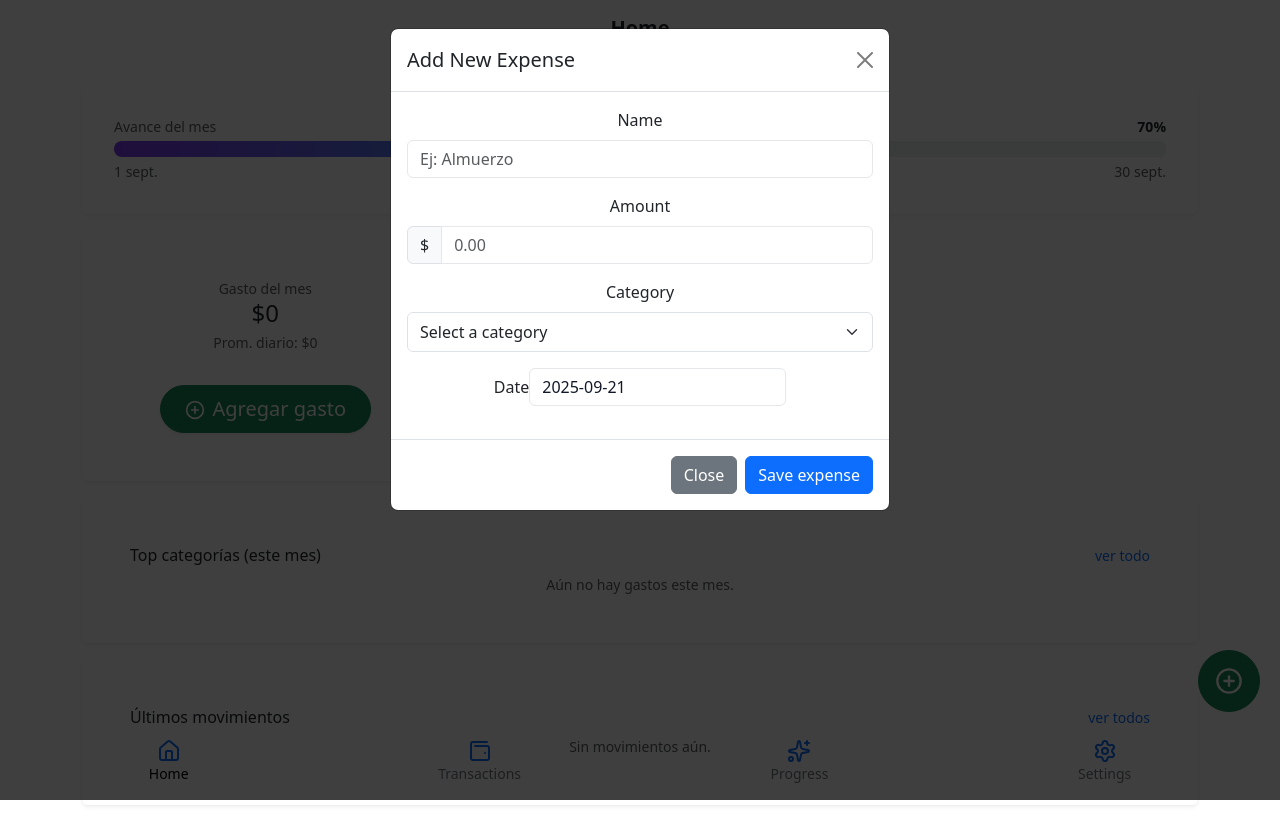
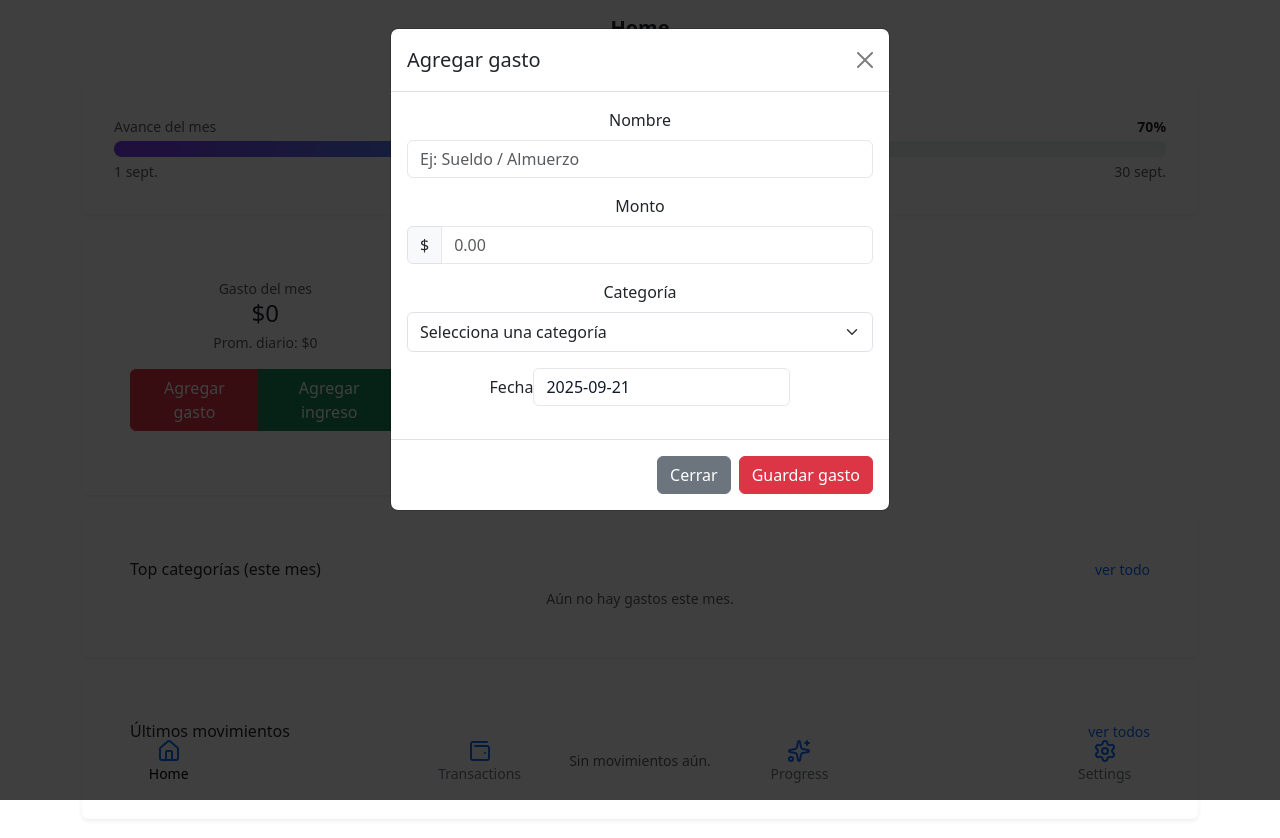
Before and after one commit to Cyttariasp/neo-tracker, a React (Vite) app: page / in a window 1280 px wide. Both pictures are taken after a click on the button "Agregar gasto". Shown: the top 838 px of the page. Built offline with nearby package versions, Linux system fonts and the light colour scheme; the HTML template or start-up script is replaced by a standard one.

Commit message:
feat: create comprehensive Home dashboard with expense overview

```diff
--- a/src/components/AddNewExpense.jsx
+++ b/src/components/AddNewExpense.jsx
@@ -1,11 +1,29 @@
-// AddNewExpense.jsx
-import { useState, useRef } from "react";
+// src/components/AddNewExpense.jsx
+import { useEffect, useRef, useState } from "react";
 import { PlusCircle } from "lucide-react";
 import DatePicker from "react-datepicker";
 import "react-datepicker/dist/react-datepicker.css";
 import { Modal } from "bootstrap";
 
-function AddNewExpense({ onAdd, variant = "fab" }) {
+/**
+ * Componente de alta de movimientos (gasto/ingreso)
+ *
+ * Props:
+ * - onAdd?: (tx) => void
+ * - variant?: "inline" | "fab"           (estilo del botón interno si trigger="internal")
+ * - trigger?: "internal" | "none"        ("internal" dibuja botón; "none" solo dibuja el modal)
+ * - kind?: "expense" | "income"          (si viene, fija el tipo y oculta el toggle interno)
+ * - label?: string                       (texto del botón interno)
+ * - idSuffix?: string                    (sufijo para generar un id de modal único)
+ */
+function AddNewExpense({
+  onAdd,
+  variant = "inline",
+  trigger = "internal",
+  kind: fixedKind,      // si viene, el usuario no cambia el tipo
+  label,
+  idSuffix = "default",
+}) {
   const [form, setForm] = useState({
     description: "",
     amount: "",
@@ -13,7 +31,13 @@ function AddNewExpense({ onAdd, variant = "fab" }) {
     date: new Date(),
   });
 
-  const modalId = "expenseModal";
+  const [kind, setKind] = useState(fixedKind || "expense"); // "expense" | "income"
+  useEffect(() => {
+    if (fixedKind) setKind(fixedKind);
+  }, [fixedKind]);
+
+  const isExpense = kind === "expense";
+  const modalId = `addTxModal-${idSuffix}`;
   const modalRef = useRef(null);
 
   const handleChange = (e) => {
@@ -29,6 +53,7 @@ function AddNewExpense({ onAdd, variant = "fab" }) {
     e.preventDefault();
     if (!form.description || !form.amount || !form.category || !form.date) return;
 
+    // YYYY-MM-DD (local)
     const y = form.date.getFullYear();
     const m = String(form.date.getMonth() + 1).padStart(2, "0");
     const d = String(form.date.getDate()).padStart(2, "0");
@@ -39,92 +64,153 @@ function AddNewExpense({ onAdd, variant = "fab" }) {
       amount: Number(form.amount),
       category: form.category,
       date: dateStr,
+      kind,
     });
 
+    // Reset (fecha vuelve a hoy)
     setForm({ description: "", amount: "", category: "", date: new Date() });
 
+    // Cerrar modal con la API de Bootstrap
     const el = document.getElementById(modalId);
     if (el) Modal.getOrCreateInstance(el).hide();
   };
 
+  // Texto/estilo del botón disparador interno (si se usa)
+  const triggerLabel = label || (isExpense ? "Agregar gasto" : "Agregar ingreso");
+  const triggerClass =
+    variant === "inline"
+      ? `btn ${isExpense ? "btn-danger" : "btn-success"} btn-lg rounded-pill px-4 shadow-sm`
+      : "btn btn-success rounded-circle p-3 position-fixed btn-fab";
+
   return (
     <>
-      {/* Disparador */}
-      {variant === "fab" ? (
-        <button
-          className="btn btn-success rounded-circle p-3 position-fixed btn-fab"
-          style={{ bottom: "88px", right: "20px" }}
-          data-bs-toggle="modal"
-          data-bs-target={`#${modalId}`}
-          aria-label="Agregar gasto"
-        >
-          <PlusCircle size={28} />
-        </button>
-      ) : (
-        <div className="d-flex justify-content-center my-3">
+      {/* Botón disparador interno (opcional) */}
+      {trigger === "internal" && (
+        <div className={variant === "inline" ? "d-flex justify-content-center my-2" : ""}>
           <button
-            className="btn btn-success btn-lg rounded-pill px-4 shadow-sm"
+            className={triggerClass}
             data-bs-toggle="modal"
             data-bs-target={`#${modalId}`}
+            aria-label={triggerLabel}
+            style={variant === "fab" ? { bottom: "88px", right: "20px" } : undefined}
           >
-            <PlusCircle size={20} className="me-2" />
-            Agregar gasto
+            <PlusCircle size={variant === "inline" ? 20 : 28} className={variant === "inline" ? "me-2" : ""} />
+            {variant === "inline" && triggerLabel}
           </button>
         </div>
       )}
 
       {/* Modal */}
-      <div className="modal fade" id={modalId} tabIndex="-1" aria-labelledby="expenseModalLabel" aria-hidden="true" ref={modalRef}>
+      <div
+        className="modal fade"
+        id={modalId}
+        tabIndex="-1"
+        aria-labelledby={`${modalId}-label`}
+        aria-hidden="true"
+        ref={modalRef}
+      >
         <div className="modal-dialog">
           <div className="modal-content">
+
             <div className="modal-header">
-              <h1 className="modal-title fs-5" id="expenseModalLabel">Add New Expense</h1>
-              <button type="button" className="btn-close" data-bs-dismiss="modal" aria-label="Close" />
+              <h1 className="modal-title fs-5" id={`${modalId}-label`}>
+                {isExpense ? "Agregar gasto" : "Agregar ingreso"}
+              </h1>
+              <button type="button" className="btn-close" data-bs-dismiss="modal" aria-label="Cerrar" />
             </div>
 
             <form onSubmit={handleSubmit}>
               <div className="modal-body">
+                {/* Si NO viene fixedKind, mostramos un mini toggle para elegir tipo */}
+                {!fixedKind && (
+                  <div className="btn-group mb-3" role="group" aria-label="Tipo de movimiento">
+                    <button
+                      type="button"
+                      className={`btn ${isExpense ? "btn-danger" : "btn-outline-danger"}`}
+                      onClick={() => setKind("expense")}
+                    >
+                      Gasto
+                    </button>
+                    <button
+                      type="button"
+                      className={`btn ${!isExpense ? "btn-success" : "btn-outline-success"}`}
+                      onClick={() => setKind("income")}
+                    >
+                      Ingreso
+                    </button>
+                  </div>
+                )}
+
                 <div className="mb-3">
-                  <label htmlFor="description" className="form-label">Name</label>
-                  <input id="description" name="description" type="text" className="form-control"
-                         placeholder="Ej: Almuerzo" value={form.description} onChange={handleChange} required />
+                  <label htmlFor={`${modalId}-description`} className="form-label">Nombre</label>
+                  <input
+                    id={`${modalId}-description`}
+                    name="description"
+                    type="text"
+                    className="form-control"
+                    placeholder="Ej: Sueldo / Almuerzo"
+                    value={form.description}
+                    onChange={handleChange}
+                    required
+                  />
                 </div>
 
                 <div className="mb-3">
-                  <label htmlFor="amount" className="form-label">Amount</label>
+                  <label htmlFor={`${modalId}-amount`} className="form-label">Monto</label>
                   <div className="input-group">
                     <span className="input-group-text">$</span>
-                    <input id="amount" name="amount" type="number" className="form-control"
-                           placeholder="0.00" step="0.01" min="0" inputMode="decimal"
-                           value={form.amount} onChange={handleChange} required />
+                    <input
+                      id={`${modalId}-amount`}
+                      name="amount"
+                      type="number"
+                      className="form-control"
+                      placeholder="0.00"
+                      step="0.01"
+                      min="0"
+                      inputMode="decimal"
+                      value={form.amount}
+                      onChange={handleChange}
+                      required
+                    />
                   </div>
                 </div>
 
                 <div className="mb-3">
-                  <label htmlFor="category" className="form-label">Category</label>
-                  <select id="category" name="category" className="form-select"
-                          value={form.category} onChange={handleChange} required>
-                    <option value="" disabled>Select a category</option>
-                    <option value="food">Food</option>
-                    <option value="transport">Transport</option>
-                    <option value="entertainment">Entertainment</option>
+                  <label htmlFor={`${modalId}-category`} className="form-label">Categoría</label>
+                  <select
+                    id={`${modalId}-category`}
+                    name="category"
+                    className="form-select"
+                    value={form.category}
+                    onChange={handleChange}
+                    required
+                  >
+                    <option value="" disabled>Selecciona una categoría</option>
+                    <option value="food">Comida</option>
+                    <option value="transport">Transporte</option>
+                    <option value="entertainment">Entretenimiento</option>
                     <option value="delivery">Delivery App</option>
                     <option value="ridehail">Transport App</option>
-                    <option value="necessary">Necessary</option>
+                    <option value="necessary">Necesario</option>
                   </select>
                 </div>
 
                 <div className="mb-3">
-                  <label className="form-label">Date</label>
-                  <DatePicker selected={form.date} onChange={handleDateChange}
-                              className="form-control" dateFormat="yyyy-MM-dd"
-                              placeholderText="Selecciona una fecha" />
+                  <label className="form-label">Fecha</label>
+                  <DatePicker
+                    selected={form.date}
+                    onChange={handleDateChange}
+                    className="form-control"
+                    dateFormat="yyyy-MM-dd"
+                  />
                 </div>
               </div>
 
               <div className="modal-footer">
-                <button type="button" className="btn btn-secondary" data-bs-dismiss="modal">Close</button>
-                <button type="submit" className="btn btn-primary">Save expense</button>
+                <button type="button" className="btn btn-secondary" data-bs-dismiss="modal">Cerrar</button>
+                <button type="submit" className={`btn ${isExpense ? "btn-danger" : "btn-success"}`}>
+                  {isExpense ? "Guardar gasto" : "Guardar ingreso"}
+                </button>
               </div>
             </form>
 
--- a/src/pages/Home.jsx
+++ b/src/pages/Home.jsx
@@ -3,7 +3,7 @@ import AddNewExpense from "../components/AddNewExpense";
 import { Soup, Bus, Clapperboard, Bike, Car, ShoppingBag } from "lucide-react";
 import { Link } from "react-router-dom";
 
-// ===== Helpers compartidos (puedes moverlos a un utils.js si quieres) =====
+// Helpers
 const loadTx = () => {
   try { return JSON.parse(localStorage.getItem("transactions") ?? "[]"); }
   catch { return []; }
@@ -31,7 +31,7 @@ const iconByCategory = {
   food: Soup,
   transport: Bus,
   entertainment: Clapperboard,
-    delivery: Bike, // usa Bike si Bike no existe en tu versión
+  delivery: Bike,      // si tu versión no tiene Bike, usa Bicycle
   ridehail: Car,
   necessary: ShoppingBag,
 };
@@ -44,33 +44,38 @@ const colorByCategory = {
   ridehail: "#22d3ee",
   necessary: "#a78bfa",
 };
-// ==========================================================================
 
 function Home() {
   const transactions = loadTx();
 
-    // Mes actual YYYY-MM (en hora local)
+  // handler para guardar desde Home (sin estado)
+  const handleAddFromHome = (tx) => {
+    const list = JSON.parse(localStorage.getItem("transactions") ?? "[]");
+    const withId = { ...tx, id: crypto.randomUUID?.() ?? Date.now() };
+    localStorage.setItem("transactions", JSON.stringify([withId, ...list]));
+    // refrescar pantalla para ver el nuevo dato
+    window.location.reload();
+  };
+
+  // Mes actual
   const now = new Date();
   const currentYM = `${now.getFullYear()}-${String(now.getMonth() + 1).padStart(2, "0")}`;
   const daysInMonth = new Date(now.getFullYear(), now.getMonth() + 1, 0).getDate();
   const dayOfMonth = now.getDate();
-
   const monthProgress = Math.min(100, Math.round((dayOfMonth / daysInMonth) * 100));
 
-    // Filtrar movimientos del mes actual
+  // Movimientos del mes
   const monthItems = useMemo(
     () => transactions.filter(t => t.date?.slice(0, 7) === currentYM),
     [transactions, currentYM]
   );
 
-    // Totales
   const monthTotal = useMemo(
     () => monthItems.reduce((acc, t) => acc + (Number(t.amount) || 0), 0),
     [monthItems]
   );
   const avgPerDaySoFar = monthTotal / (dayOfMonth || 1);
 
-    // Totales por categoría del mes
   const totalsByCategory = useMemo(() => {
     const map = new Map();
     for (const t of monthItems) {
@@ -83,9 +88,9 @@ function Home() {
   }, [monthItems]);
 
   const top3 = totalsByCategory.slice(0, 3);
-    const topMax = Math.max(1, ...top3.map(x => x.amount)); // evitar /0
+  const topMax = Math.max(1, ...top3.map(x => x.amount));
 
-    // Últimos 5 movimientos (globales, no solo del mes)
+  // Últimos 5 globales
   const recent = useMemo(() => {
     const sorted = [...transactions].sort((a, b) => (b.date || "").localeCompare(a.date || ""));
     return sorted.slice(0, 5);
@@ -99,36 +104,29 @@ function Home() {
           {new Date().toLocaleDateString("es-CL", { weekday: "long", day: "2-digit", month: "short" })}
         </small>
       </header>
+
+      {/* Avance del mes */}
       <section className="mb-3">
         <div className="card border-0 shadow-sm card-compact">
           <div className="d-flex justify-content-between align-items-center mb-1">
             <span className="text-muted small">Avance del mes</span>
             <span className="small fw-semibold">{monthProgress}%</span>
           </div>
-
-                    {/* Barra micro */}
-                    <div
-                        className="progress progress-thin"
-                        role="progressbar"
-                        aria-label="Avance del mes"
-                        aria-valuenow={monthProgress}
-                        aria-valuemin="0"
-                        aria-valuemax="100"
-                    >
+          <div className="progress progress-thin" role="progressbar" aria-label="Avance del mes"
+               aria-valuenow={monthProgress} aria-valuemin="0" aria-valuemax="100">
             <div className="progress-bar" style={{ width: `${monthProgress}%` }} />
           </div>
-
-                    {/* Guías de inicio/fin */}
           <div className="d-flex justify-content-between text-muted small mt-1">
             <span>1&nbsp;{now.toLocaleDateString("es-CL", { month: "short" })}</span>
             <span>{daysInMonth}&nbsp;{now.toLocaleDateString("es-CL", { month: "short" })}</span>
           </div>
         </div>
       </section>
-            {/* Resumen del mes */}
+
+      {/* Resumen + Grupo de botones */}
       <section className="mb-3">
         <div className="row g-2">
-                    <div className="col-12 col-sm-4">
+          <div className="col-12 col-sm-6 col-lg-4">
             <div className="card border-0 shadow-sm">
               <div className="card-body">
                 <div className="text-muted small">Gasto del mes</div>
@@ -136,12 +134,23 @@ function Home() {
                 <div className="text-muted small mt-1">
                   Prom. diario: {formatCurrency(avgPerDaySoFar)}
                 </div>
+
+                {/* Grupo de botones */}
+                <div className="d-flex justify-content-center my-3">
+                  <div className="btn-group" role="group" aria-label="Agregar movimiento">
+                    <button type="button" className="btn btn-danger" data-bs-toggle="modal" data-bs-target="#addTxModal-gasto">
+                      Agregar gasto
+                    </button>
+                    <button type="button" className="btn btn-success" data-bs-toggle="modal" data-bs-target="#addTxModal-ingreso">
+                      Agregar ingreso
+                    </button>
                   </div>
-                            <AddNewExpense variant="inline" onAdd={() => {
-                                // guardamos directo porque AddNewExpense ya persiste via Transactions…
-                                // pero como Home no tiene estado, delegamos en localStorage + Home se re-renderiza al volver.
-                                // Si prefieres refrescar en el momento: window.location.reload();
-                            }} />
+                </div>
+
+                {/* Modales SIN disparador interno — IDs deben coincidir */}
+                <AddNewExpense trigger="none" kind="expense" idSuffix="gasto" onAdd={handleAddFromHome} />
+                <AddNewExpense trigger="none" kind="income"  idSuffix="ingreso" onAdd={handleAddFromHome} />
+              </div>
             </div>
           </div>
         </div>
@@ -155,7 +164,6 @@ function Home() {
               <h2 className="h6 mb-0">Top categorías (este mes)</h2>
               <Link to="/transactions" className="small text-decoration-none">ver todo</Link>
             </div>
-
             {top3.length === 0 ? (
               <div className="text-muted small">Aún no hay gastos este mes.</div>
             ) : (
@@ -164,7 +172,6 @@ function Home() {
                   const Icon = iconByCategory[key] || ShoppingBag;
                   const color = colorByCategory[key] || "#94a3b8";
                   const pct = Math.round((amount / topMax) * 100);
-
                   return (
                     <li key={key} className="mb-2">
                       <div className="d-flex align-items-center justify-content-between">
@@ -177,7 +184,7 @@ function Home() {
                         </div>
                         <span className="text-muted small">{pct}%</span>
                       </div>
-                                            <div className="progress mt-1" role="progressbar" aria-label={`Proporción de ${key}`} aria-valuenow={pct} aria-valuemin="0" aria-valuemax="100">
+                      <div className="progress mt-1" role="progressbar" aria-valuenow={pct} aria-valuemin="0" aria-valuemax="100">
                         <div className="progress-bar" style={{ width: `${pct}%`, backgroundColor: color }} />
                       </div>
                     </li>
@@ -197,7 +204,6 @@ function Home() {
               <h2 className="h6 mb-0">Últimos movimientos</h2>
               <Link to="/transactions" className="small text-decoration-none">ver todos</Link>
             </div>
-
             {recent.length === 0 ? (
               <div className="text-muted small">Sin movimientos aún.</div>
             ) : (
@@ -205,14 +211,11 @@ function Home() {
                 {recent.map((tx) => {
                   const Icon = iconByCategory[tx.category] || ShoppingBag;
                   const color = colorByCategory[tx.category] || "#94a3b8";
-
                   return (
                     <li key={tx.id} className="tx-item">
-                                            {/* Icono */}
                       <div className="tx-icon" style={{ color }}>
                         <Icon size={18} />
                       </div>
-                                            {/* Contenido */}
                       <div className="tx-body">
                         <div className="tx-title">
                           <span>{labelByCategory[tx.category] || tx.category}</span>
@@ -220,7 +223,6 @@ function Home() {
                         </div>
                         <div className="tx-meta">{formatDate(tx.date)}</div>
                       </div>
-                                            {/* Monto */}
                       <div className="tx-actions">
                         <span className="badge bg-primary rounded-pill">{formatCurrency(tx.amount)}</span>
                       </div>
@@ -232,12 +234,6 @@ function Home() {
           </div>
         </div>
       </section>
-
-            <AddNewExpense onAdd={() => {
-                // guardamos directo porque AddNewExpense ya persiste via Transactions…
-                // pero como Home no tiene estado, delegamos en localStorage + Home se re-renderiza al volver.
-                // Si prefieres refrescar en el momento: window.location.reload();
-            }} />
     </main>
   );
 }
```
Also changed, not shown: src/pages/Transactions.jsx (+61 -42 lines). Lines whose indentation alone changed are shown as unchanged.
